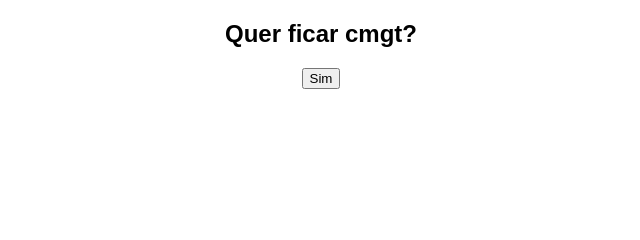
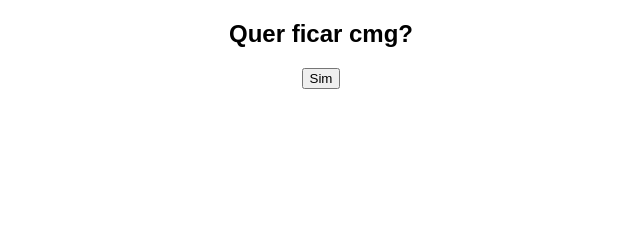
Before and after one commit to kelvynsantos/s, a plain HTML site: page index.html in a window 1280 px wide. Shown: the top 240 px of the page, 319-959 px from the left. Drawn offline with Linux system fonts and the light colour scheme.

Commit message:
Update index.html

```diff
--- a/index.html
+++ b/index.html
@@ -23,7 +23,7 @@
 </style>
 </head>
 <body>
-  <h2>Quer ficar cmgt?</h2>
+  <h2>Quer ficar cmg?</h2>
   <button id="yesButton">Sim</button>
   <button id="noButton">Não</button>
 
```
